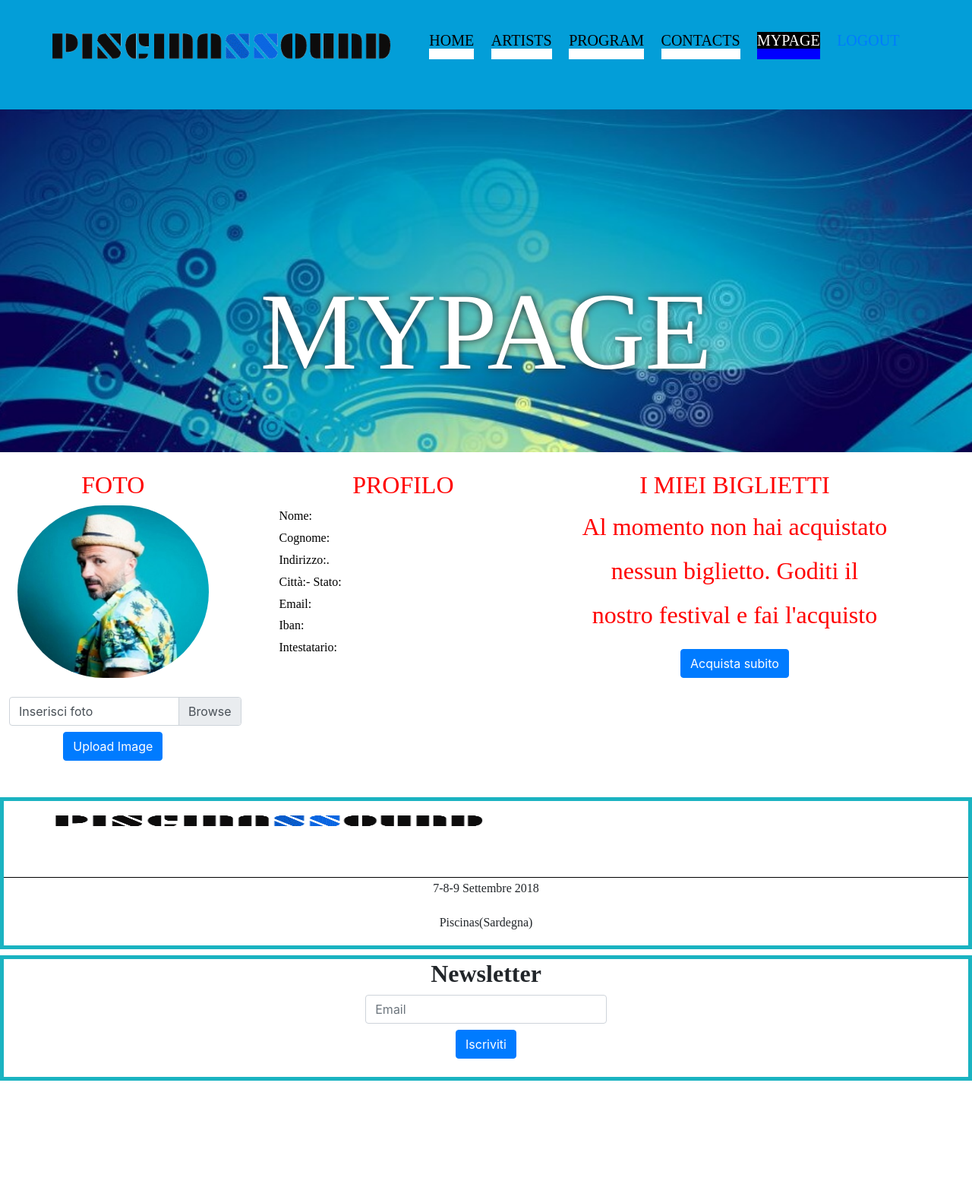
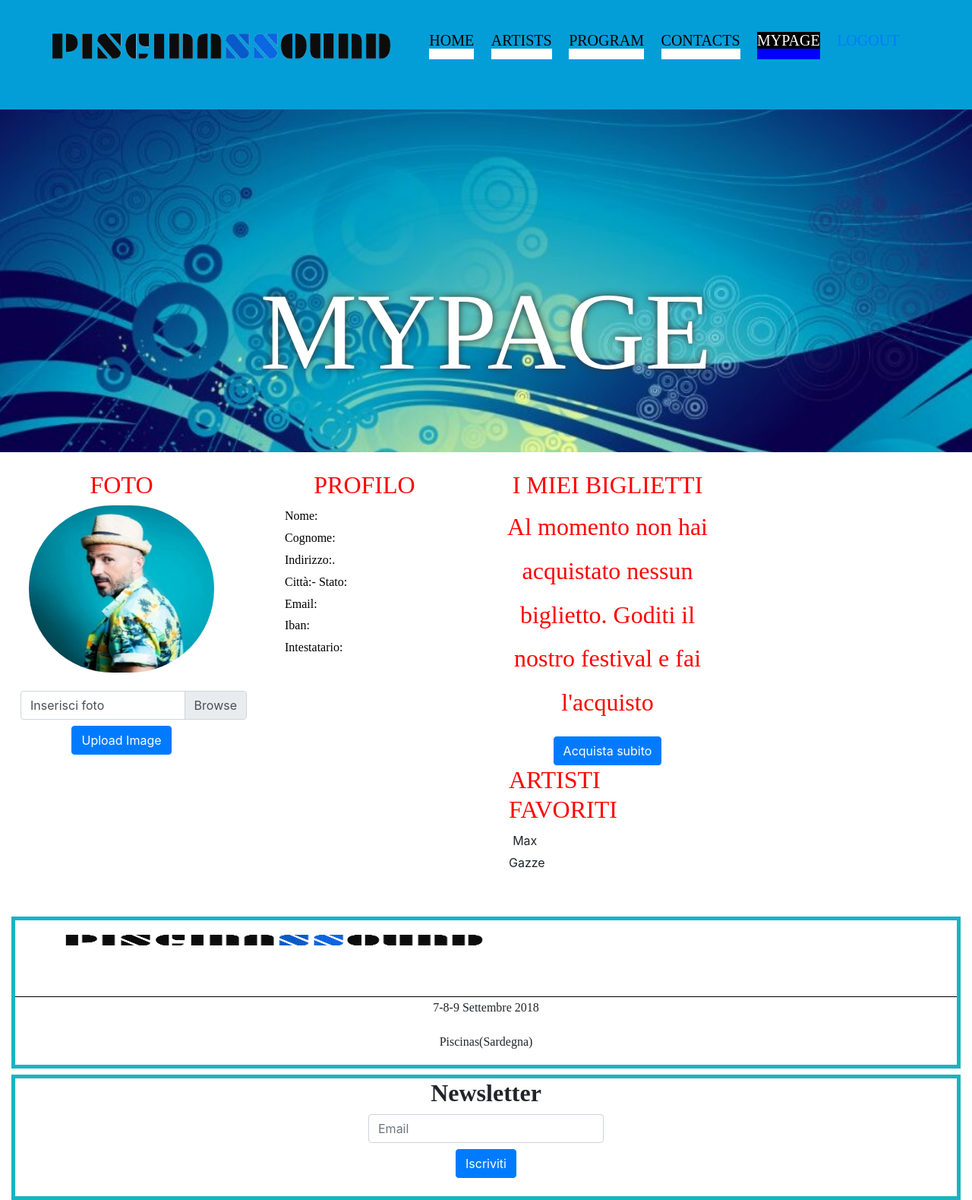
Before and after one commit to RPRETEROTI/progettophp, a PHP site: page /profilo.php?profilopagina=1 in a window 1280 px wide. Shown: the whole page at 76% size. Before the commit the page ends 1422 px from the top, so only its background shows below. Run offline with PHP 8.4, Linux system fonts and the light colour scheme; data that the repository does not hold is empty.

Commit message:
ADD favorites

```diff
--- a/app/profilo.php
+++ b/app/profilo.php
@@ -44,6 +44,10 @@
 			border-radius: 8.75rem;
 			max-width: 100%;
 			height: 90%;
+		}
+
+		.favourite {
+			text-align: center;
 		}
 
 		.lista {
@@ -95,7 +99,7 @@
 				<a href="#" class="icon" onclick="cambiamenu();">☰</a>
 			</div>
 		</div>
-		<div class="content">
+		<div class="content container-fluid">
 			<div class=" row">
 				<div class="cover col-12">
 					<h1>MyPAGE</h1>
@@ -163,7 +167,7 @@
 
 				echo "</form> </div>";
 				echo "</div>";
-				echo "<div class=\" col-12 col-sm-12 col-md-12 col-lg-4 col-xl-4\">";
+				echo "<div class=\" col-12 col-lg-3\">";
 				echo "<h1 class=\"profilo\">PROFILO</h1>";
 				echo "<ul class=\"lista\">";
 				echo "<li class=\"mypage\">Nome:$nome";
@@ -192,7 +196,7 @@
 
 
 
-				echo "<div class=\"mb-3 col-12 col-sm-12 col-md-12 col-lg-4 col-xl-4\">";
+				echo "<div class=\"mb-3 col-12 col-lg-3\">";
 				echo "<h1 class=\"profilo\">I MIEI BIGLIETTI</h1>";
 
 				if ($quante_tuple  == 0) {
@@ -218,6 +222,9 @@
 					echo "</div>";
 				}
 				?>
+				<div class="col-12 col-lg-3">
+					<h1 class="profilo">ARTISTI FAVORITI</h1>
+					<p class="favourite">Max Gazze</p>
 				</div>
 			</div>
 		</div>
```
Also changed, not shown: app/artisti.php (+18 -4 lines). Lines whose indentation alone changed are shown as unchanged.
